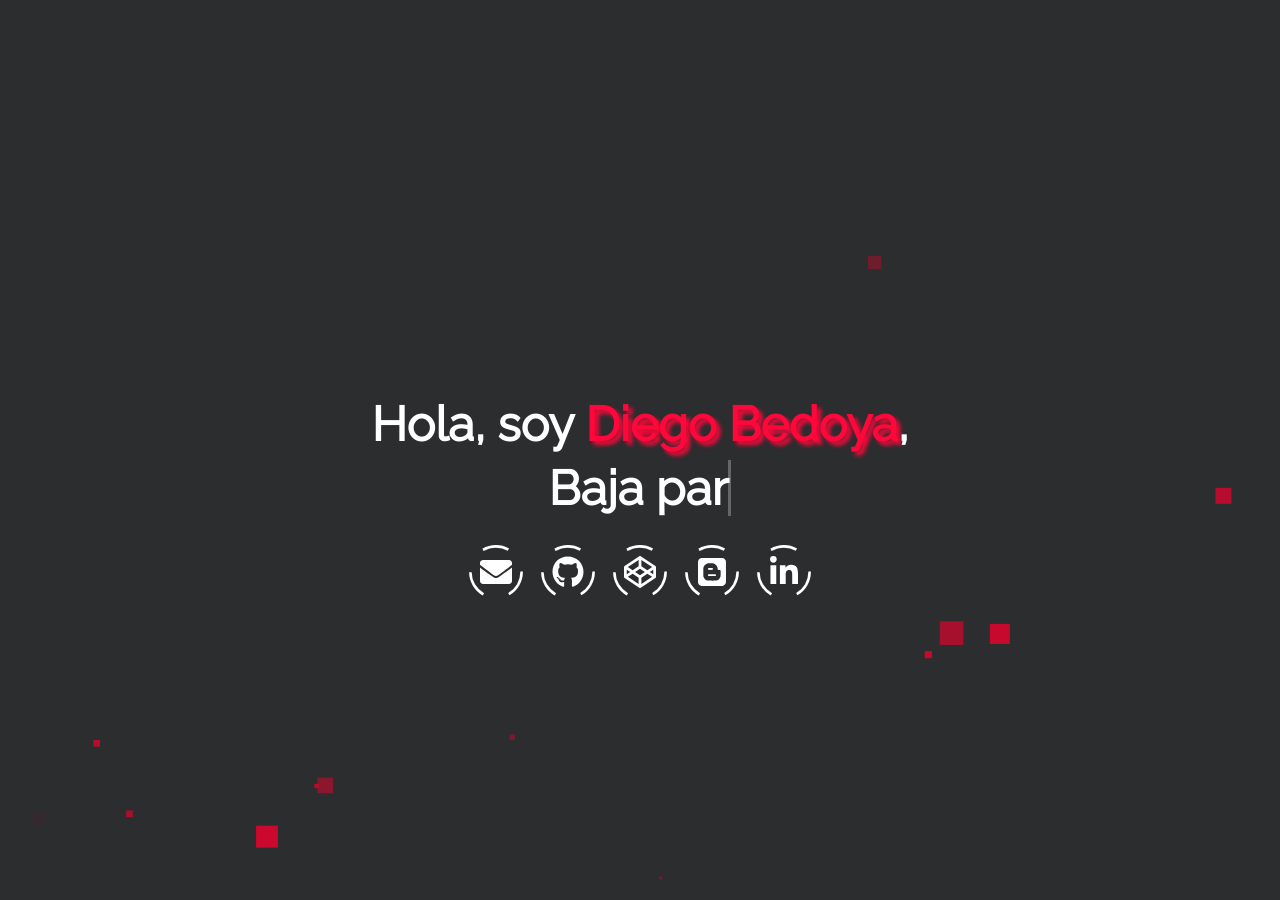
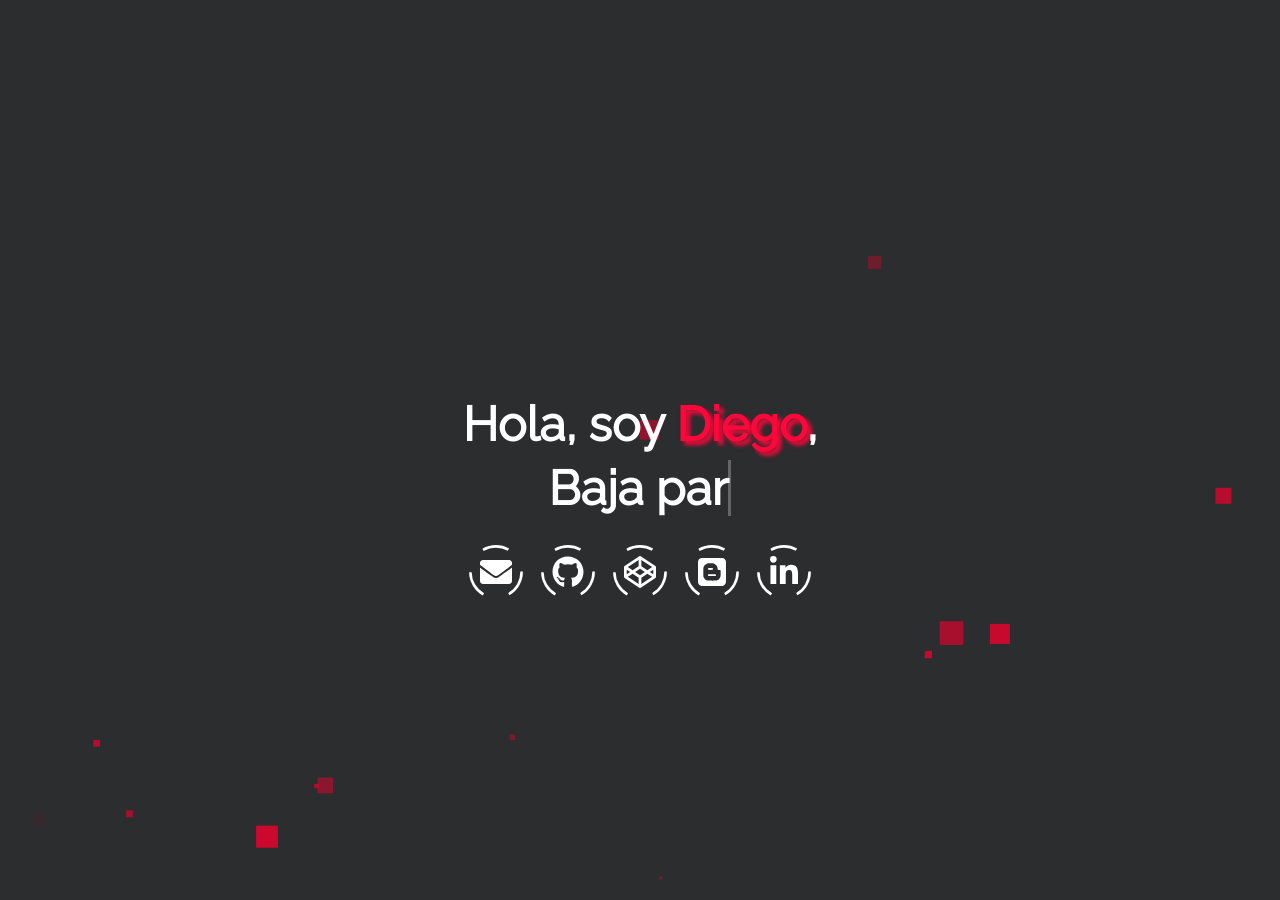
Before and after one commit to q3it/neumorphism, a Jekyll site: the page built from index.html, in a window 1280 px wide and 900 px high. Built offline with Jekyll 4.4.1, drawn with Linux system fonts in a browser that asks for light colours.

Commit message:
Update _config.yml

```diff
--- a/_config.yml
+++ b/_config.yml
@@ -11,7 +11,7 @@ baseurl: ""
 
 # LANDING PAGE
 # username: This will displayed on the landing page as your name.
-username: Diego Bedoya
+username: Diego
 # typing_text: This will be typed before 'Desplázate hacia abajo para ver más'.
 # > set this to your job title, e.g. Fullstack Developer
 typing_text: SysAdmin
```
